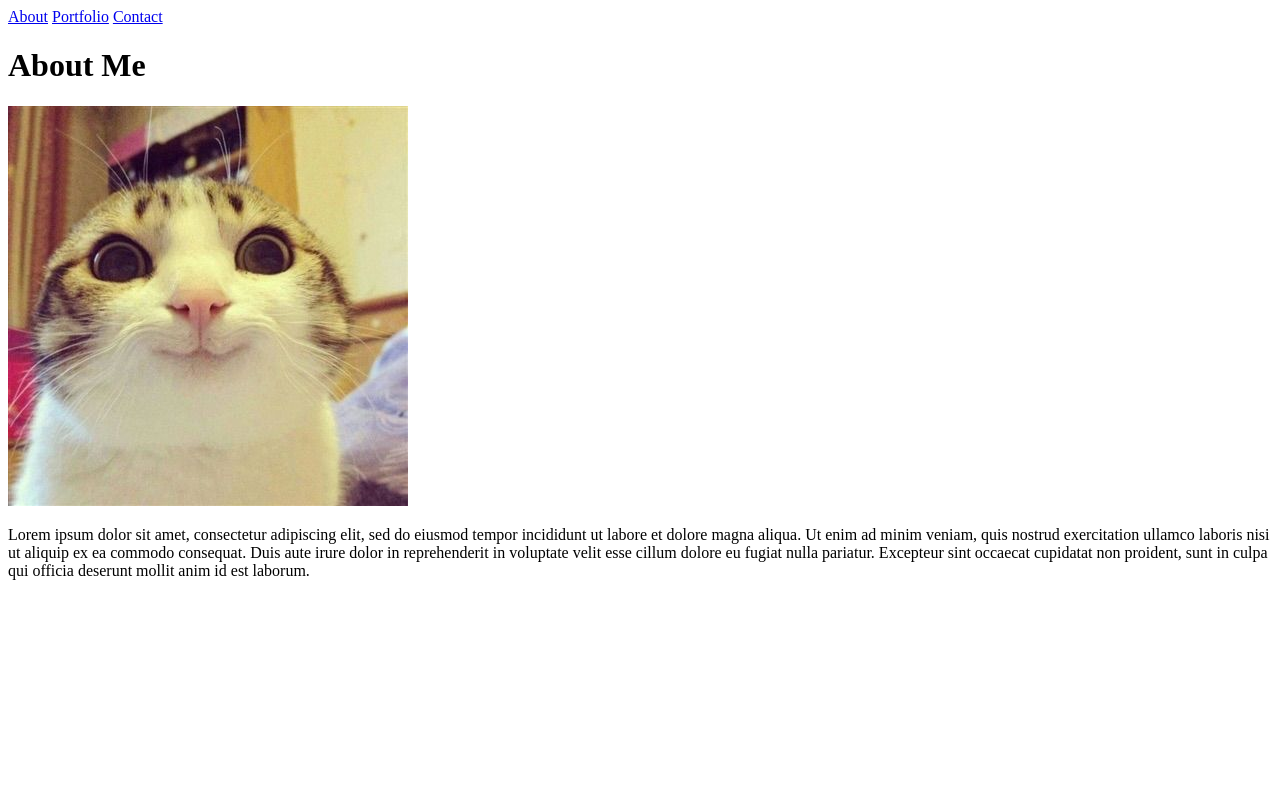
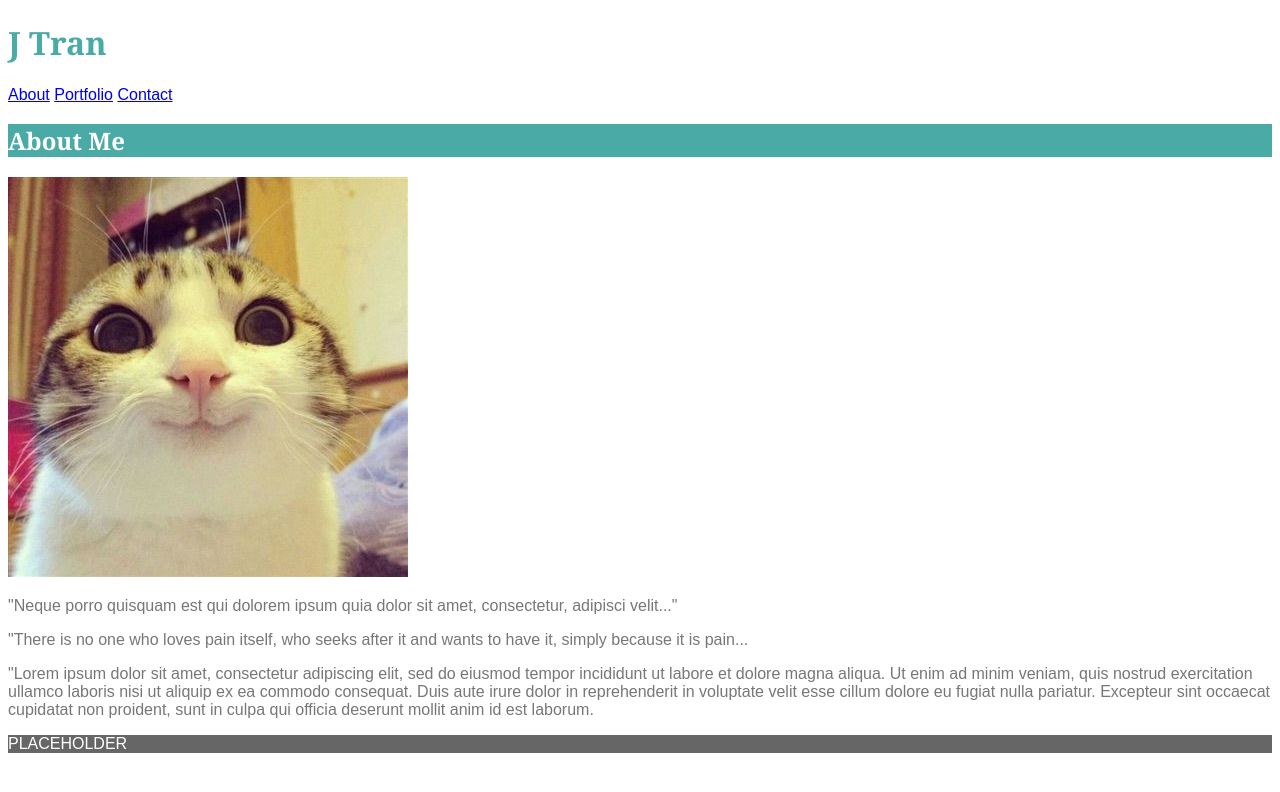
Before and after one commit to jaekaetea/Basic-Portfolio, a plain HTML site: page index.html in a window 1280 px wide. Drawn offline with Linux system fonts and the light colour scheme.

Commit message:
Added footer, headers, and added CSS requirements

```diff
--- a/assets/css/style.css
+++ b/assets/css/style.css
@@ -0,0 +1,29 @@
+header {
+    background-color: #ffffff;
+    font-family:'Arial', 'Helvetica Neue', Helvetica, sans-serif;
+    /*header border colo #cccccc*/
+}
+
+body {
+    background-color:#ffffff;
+    color:#777777;
+    /*Main content border color: #dddddd*/
+    font-family:'Arial', 'Helvetica Neue', Helvetica, sans-serif;
+}
+
+h1 {
+    color:#4aaaa5;
+    font-family:'Georgia', Times, Times New Roman, serif;
+}
+
+h2 {
+    background-color:#4aaaa5;
+    color:#ffffff; /*added*/
+    font-family:'Georgia', Times, Times New Roman, serif;
+}
+
+footer {
+    background-color:#666666;
+    color:#ffffff; /*added*/
+    font-family:'Arial', 'Helvetica Neue', Helvetica, sans-serif;
+}
--- a/index.html
+++ b/index.html
@@ -6,14 +6,19 @@
     </head>
 
     <body>
+        <h1>J Tran</h1>
         <nav>
             <a href="index.html">About</a>
             <a href="portfolio.html">Portfolio</a>
             <a href="contact.html">Contact</a>
         </nav>
-        <h1>About Me</h1>
+        <h2>About Me</h2>
         <img src="assets/images/MyFace.jpg" alt="My Face">
-        <p>Lorem ipsum dolor sit amet, consectetur adipiscing elit, sed do eiusmod tempor incididunt ut labore et dolore magna aliqua. Ut enim ad minim veniam, quis nostrud exercitation ullamco laboris nisi ut aliquip ex ea commodo consequat. Duis aute irure dolor in reprehenderit in voluptate velit esse cillum dolore eu fugiat nulla pariatur. Excepteur sint occaecat cupidatat non proident, sunt in culpa qui officia deserunt mollit anim id est laborum.
+        <p>"Neque porro quisquam est qui dolorem ipsum quia dolor sit amet, consectetur, adipisci velit..."</p>
+        <p>"There is no one who loves pain itself, who seeks after it and wants to have it, simply because it is pain...</p>
+        <p>"Lorem ipsum dolor sit amet, consectetur adipiscing elit, sed do eiusmod tempor incididunt ut labore et dolore magna aliqua. Ut enim ad minim veniam, quis nostrud exercitation ullamco laboris nisi ut aliquip ex ea commodo consequat. Duis aute irure dolor in reprehenderit in voluptate velit esse cillum dolore eu fugiat nulla pariatur. Excepteur sint occaecat cupidatat non proident, sunt in culpa qui officia deserunt mollit anim id est laborum.
         </p>
+
+        <footer>PLACEHOLDER</footer>
     </body>
 </html>
```
Also changed, not shown: contact.html (+6 -3 lines), portfolio.html (+19 -7 lines), assets/css/memphis-mini-dark.png (added), assets/css/memphis-mini-dark/memphis-mini-dark/memphis-mini-dark.png (added), assets/css/memphis-mini-dark/memphis-mini-dark/readme.txt (added), 2 other files.
